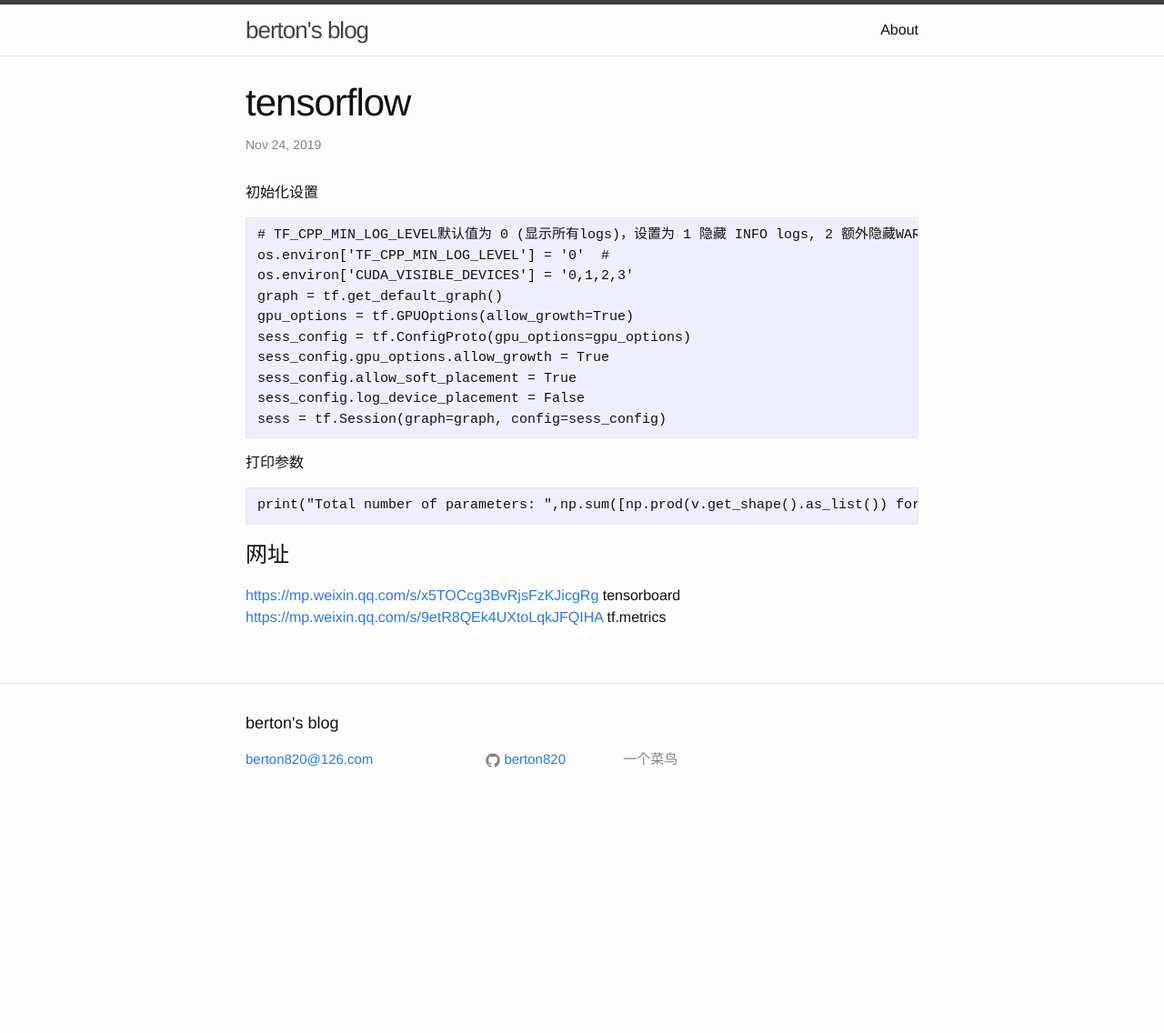
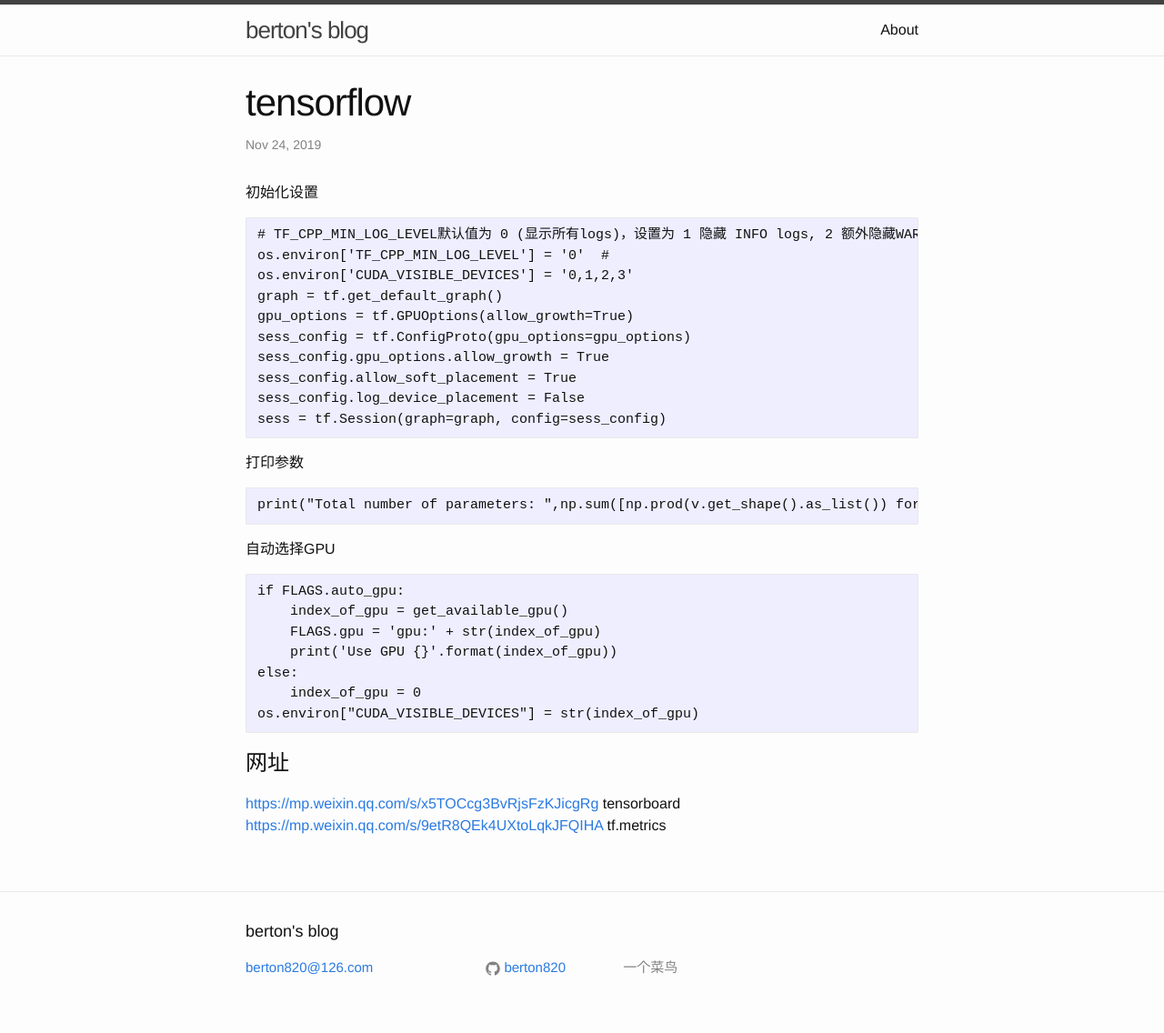
Before and after one commit to berton820/berton820.github.io, a Jekyll site: the page built from _posts/2019-6-30-tensorflow.markdown, in a window 1280 px wide. Shown: the whole page at 91% size. Built offline with Jekyll 4.4.1, drawn with Linux system fonts in a browser that asks for light colours; before the commit the page ends 906 px from its top, so only the background shows below that.

Commit message:
2019年 9月26日 星期四 16时59分10秒 CST

````diff
--- a/_posts/2019-6-30-tensorflow.markdown
+++ b/_posts/2019-6-30-tensorflow.markdown
@@ -24,7 +24,16 @@ sess = tf.Session(graph=graph, config=sess_config)
 print("Total number of parameters: ",np.sum([np.prod(v.get_shape().as_list()) for v in tf.trainable_variables()]))
 ```
 
-
+自动选择GPU
+```
+if FLAGS.auto_gpu:
+    index_of_gpu = get_available_gpu()
+    FLAGS.gpu = 'gpu:' + str(index_of_gpu)
+    print('Use GPU {}'.format(index_of_gpu))
+else:
+    index_of_gpu = 0
+os.environ["CUDA_VISIBLE_DEVICES"] = str(index_of_gpu)
+```
 # 网址
 <https://mp.weixin.qq.com/s/x5TOCcg3BvRjsFzKJicgRg> tensorboard
 <https://mp.weixin.qq.com/s/9etR8QEk4UXtoLqkJFQIHA> tf.metrics
````
